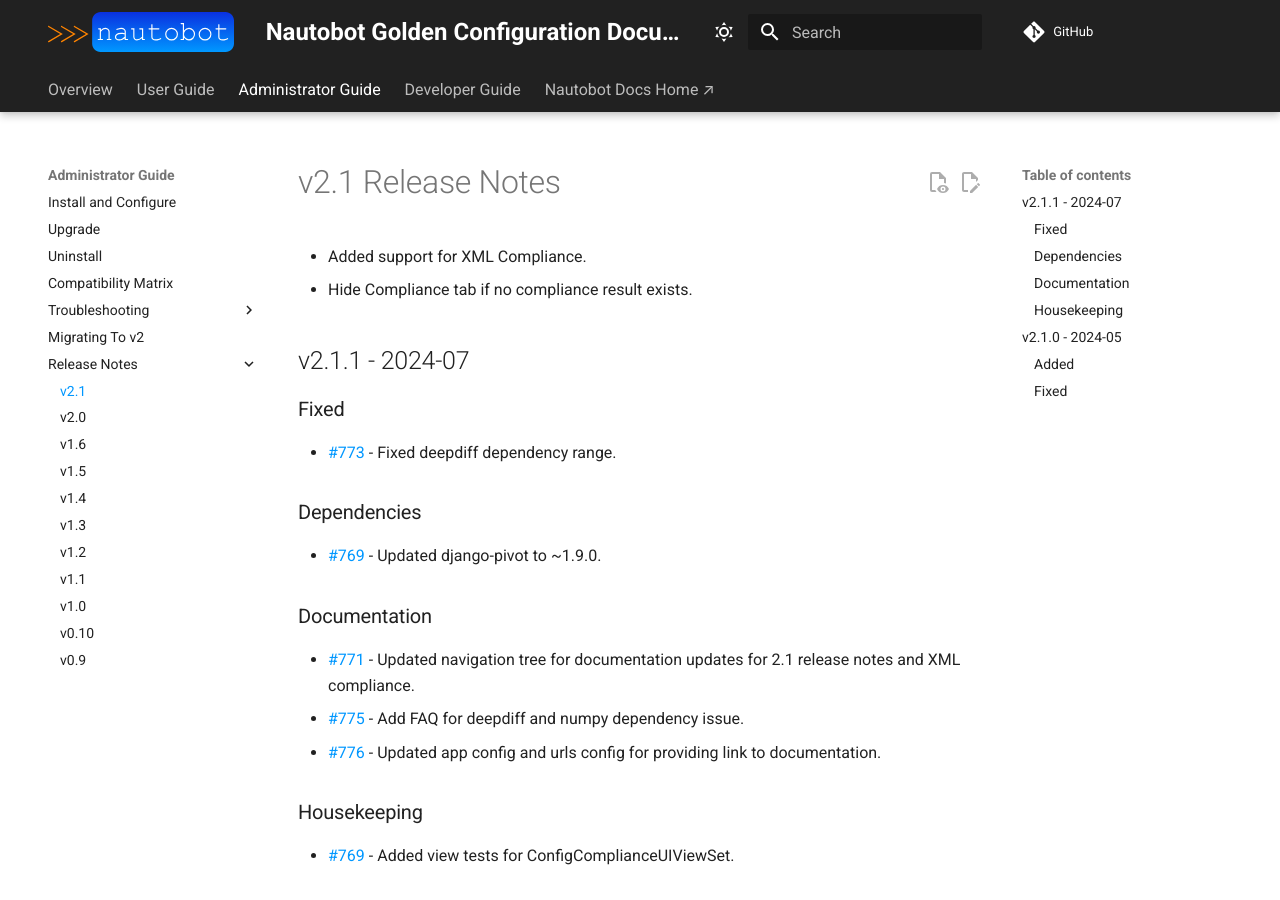
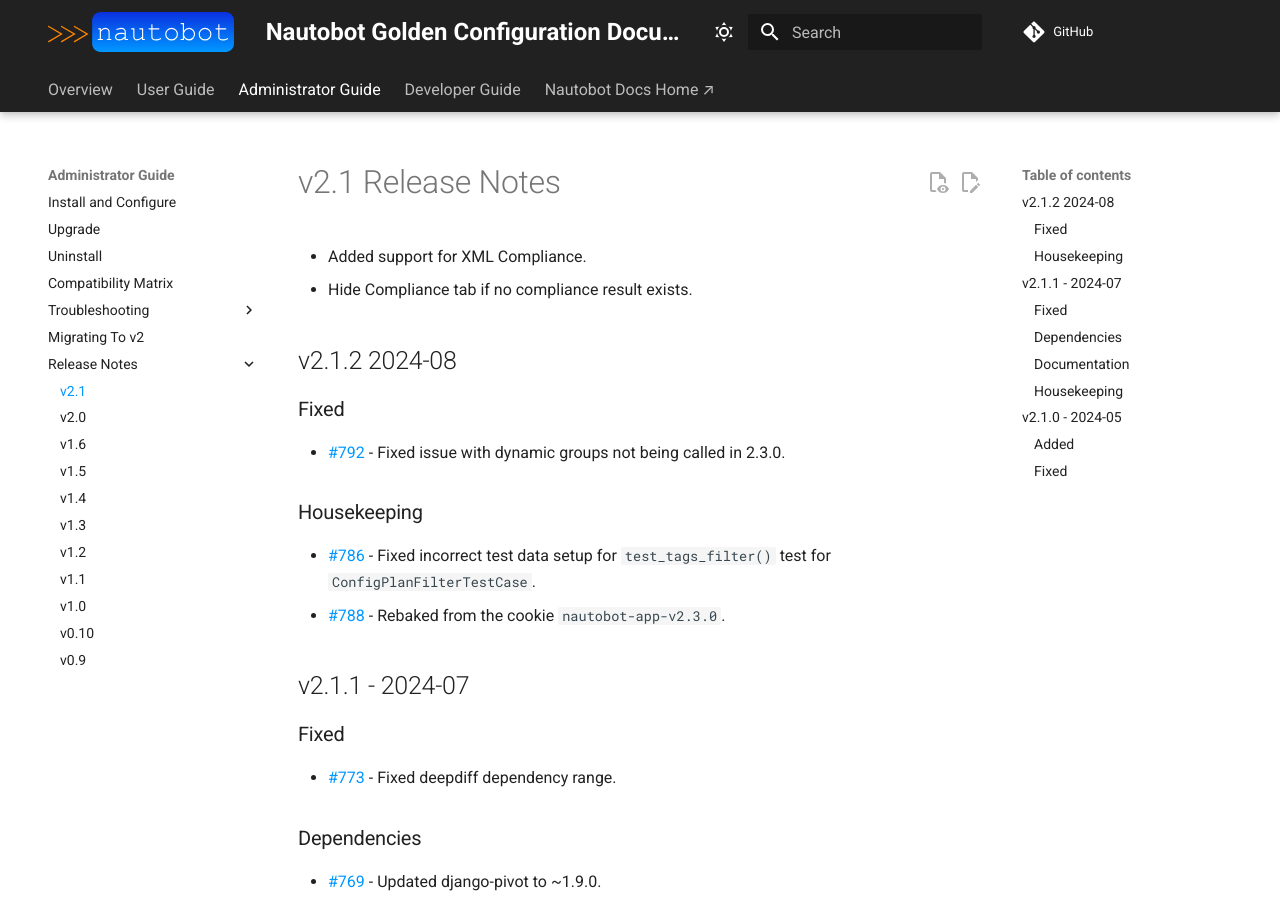
Before and after one commit to nautobot/nautobot-app-golden-config, an MkDocs documentation site: the page built from docs/admin/release_notes/version_2.1.md, in a window 1280 px wide and 900 px high. Built offline with MkDocs 1.6.1 and Material for MkDocs 9.7.7, drawn with Linux system fonts in a browser that asks for light colours; comment, search, counter and statistics services are not loaded.

Commit message:
Add release notes

```diff
--- a/docs/admin/release_notes/version_2.1.md
+++ b/docs/admin/release_notes/version_2.1.md
@@ -4,6 +4,17 @@
 - Added support for XML Compliance.
 - Hide Compliance tab if no compliance result exists.
 
+
+## v2.1.2 2024-08
+
+### Fixed
+
+- [#792](https://github.com/nautobot/nautobot-app-golden-config/issues/792) - Fixed issue with dynamic groups not being called in 2.3.0.
+
+### Housekeeping
+
+- [#786](https://github.com/nautobot/nautobot-app-golden-config/issues/786) - Fixed incorrect test data setup for `test_tags_filter()` test for `ConfigPlanFilterTestCase`.
+- [#788](https://github.com/nautobot/nautobot-app-golden-config/issues/788) - Rebaked from the cookie `nautobot-app-v2.3.0`.
 
 ## v2.1.1 - 2024-07
 
```
Also changed, not shown: 3 other files.
